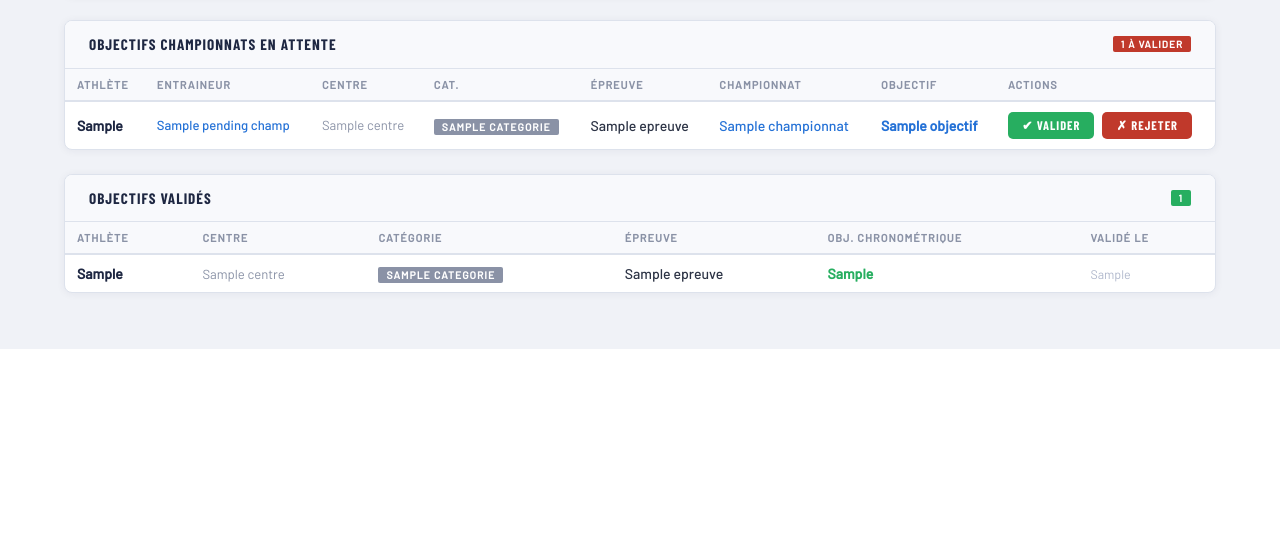
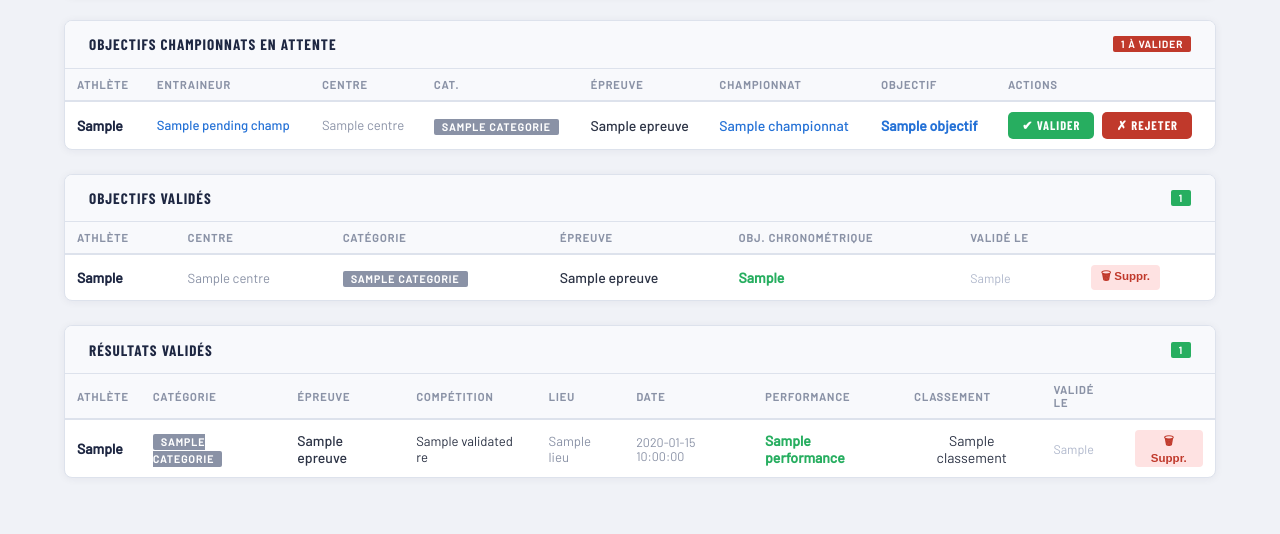
Before and after one commit to yassin154/athletepro, a Flask app: template templates/admin.html in a window 1280 px wide. Shown: the part 715-1249 px from the top of the page. Before the commit the page ends 1064 px from the top, so only its background shows below. Run offline with Flask 3, Linux system fonts and the light colour scheme; the visitor is signed in with stand-in values (Sample User, id 1); the template is opened without the code that fills it: most values are stand-ins (such as "Sample title", 1, 10 or a date in 2020); some libraries are stand-ins or nearby versions; some web fonts are replaced.

Commit message:
Update admin.html

```diff
--- a/templates/admin.html
+++ b/templates/admin.html
@@ -198,6 +198,7 @@
             <th>Épreuve</th>
             <th>Obj. Chronométrique</th>
             <th>Validé le</th>
+            <th></th>
           </tr>
         </thead>
         <tbody>
@@ -209,6 +210,53 @@
             <td style="font-weight:500">{{ o.epreuve }}</td>
             <td style="color:#27AE60;font-weight:600">{{ o.objectif_chrono or '—' }}</td>
             <td style="font-size:.78rem;color:#B0B8CC">{{ o.valide_le }}</td>
+            <td>
+              <form method="POST" action="/admin/supprimer_obj/{{ o.id }}" style="display:inline"
+                onsubmit="return confirm('Supprimer cet objectif validé ?')">
+                <button type="submit" style="background:#fee2e2;color:#c0392b;border:none;border-radius:4px;padding:3px 10px;font-size:.72rem;cursor:pointer;font-weight:600">🗑 Suppr.</button>
+              </form>
+            </td>
+          </tr>
+          {% endfor %}
+        </tbody>
+      </table>
+    </div>
+  </div>
+  {% endif %}
+
+  {% if validated_res %}
+  <div class="card" style="margin-top:1.5rem">
+    <div class="card-header">
+      <h2>Résultats validés</h2>
+      <span class="tag tag-green">{{ validated_res|length }}</span>
+    </div>
+    <div style="overflow-x:auto">
+      <table class="table">
+        <thead>
+          <tr>
+            <th>Athlète</th><th>Catégorie</th><th>Épreuve</th>
+            <th>Compétition</th><th>Lieu</th><th>Date</th>
+            <th>Performance</th><th>Classement</th><th>Validé le</th><th></th>
+          </tr>
+        </thead>
+        <tbody>
+          {% for r in validated_res %}
+          <tr>
+            <td style="font-weight:600;color:#1E2742">{{ r.nom_prenom }}</td>
+            <td><span class="tag tag-grey" style="font-size:.65rem">{{ r.categorie }}</span></td>
+            <td style="font-weight:500">{{ r.epreuve }}</td>
+            <td style="font-size:.82rem">{{ r.nom_competition or '—' }}</td>
+            <td style="font-size:.82rem;color:#8A92A6">{{ r.lieu or '—' }}</td>
+            <td style="font-size:.78rem;color:#8A92A6">{{ r.date_competition or '—' }}</td>
+            <td style="color:#27AE60;font-weight:600">{{ r.performance or '—' }}</td>
+            <td style="text-align:center">{{ r.classement or '—' }}</td>
+            <td style="font-size:.78rem;color:#B0B8CC">{{ r.valide_le }}</td>
+            <td>
+              <form method="POST" action="/admin/supprimer_res/{{ r.id }}" style="display:inline"
+                onsubmit="return confirm('Supprimer ce résultat validé ?')">
+                <button type="submit" style="background:#fee2e2;color:#c0392b;border:none;border-radius:4px;padding:3px 10px;font-size:.72rem;cursor:pointer;font-weight:600">🗑 Suppr.</button>
+              </form>
+            </td>
           </tr>
           {% endfor %}
         </tbody>
```
